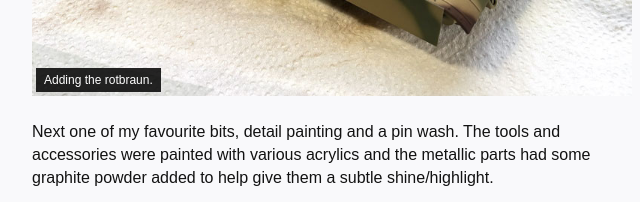
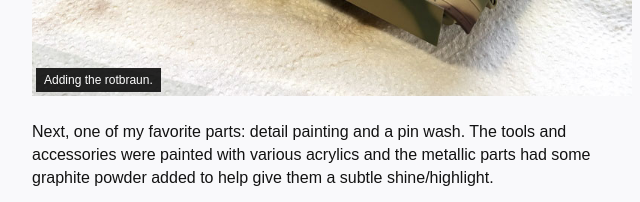
Before and after one commit to ash-lift/big-robot-smash, an Eleventy site: page src/posts/meng-panther.html in a window 1280 px wide. Shown: the part 3480-3682 px from the top of the page, 460-1100 px from the left. Built offline with nearby package versions, Linux system fonts and the light colour scheme; Eleventy itself is replaced by a stand-in of ours; files that its build step writes are made by us from their sources; a web font is replaced by a local one; what @11tyrocks/eleventy-plugin-sass-lightningcss would draw is missing.

Commit message:
Fix sentence

```diff
--- a/src/posts/meng-panther.html
+++ b/src/posts/meng-panther.html
@@ -62,7 +62,7 @@ img: meng-panther/featured.jpg
   <figcaption>Adding the rotbraun.</figcaption>
 </figure>
 
-<p>Next one of my favourite bits, detail painting and a pin wash. The tools and accessories were painted with various acrylics and the metallic parts had some graphite powder added to help give them a subtle shine/highlight.</p>
+<p>Next, one of my favorite parts: detail painting and a pin wash. The tools and accessories were painted with various acrylics and the metallic parts had some graphite powder added to help give them a subtle shine/highlight.</p>
 
 <figure>
   <img src="/assets/images/meng-panther/wheels.jpg" alt="">
```
